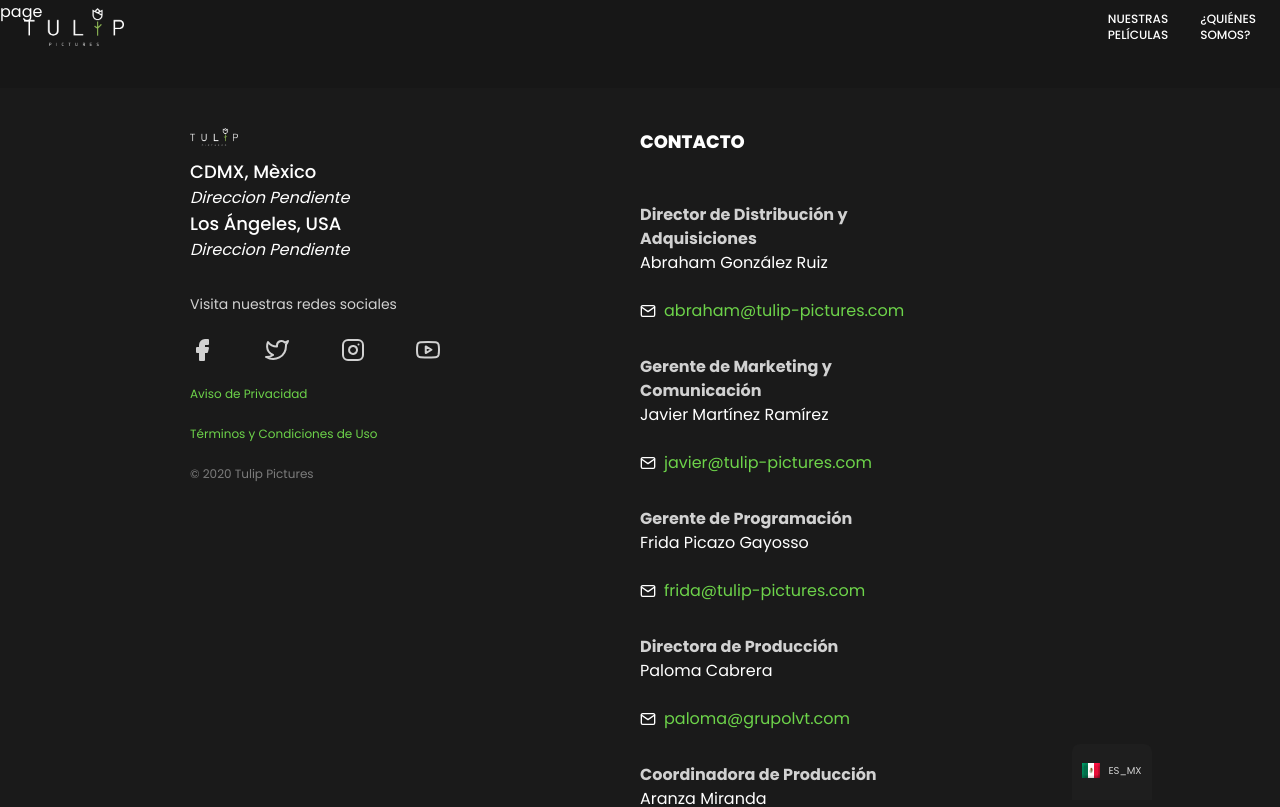
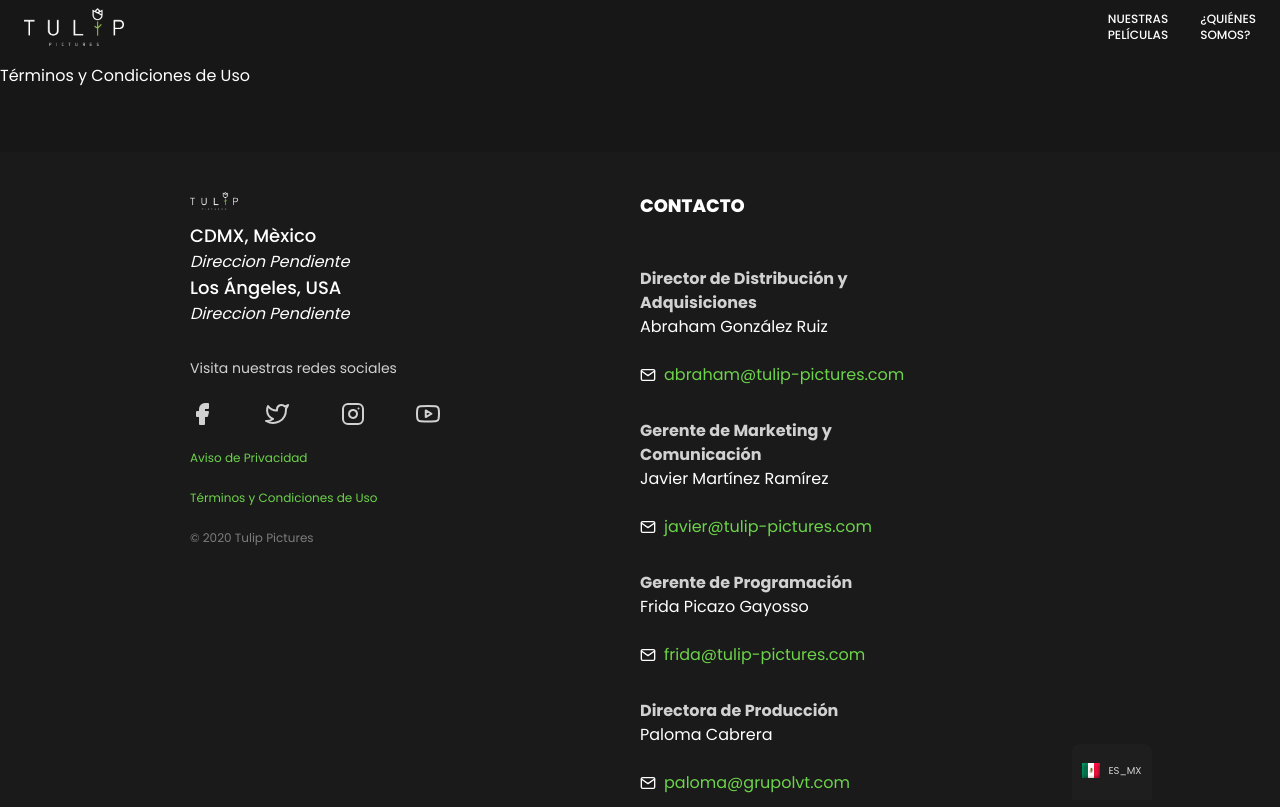
Before and after one commit to LVTDev/tulip-pictures, a Next.js app: page /terminos in a window 1280 px wide. Shown: the top 807 px of the page. Built offline with nearby package versions, Linux system fonts and the light colour scheme.

Commit message:
fix: fixes breaking issue of movies without categories in about us page

```diff
--- a/src/app/terminos/page.tsx
+++ b/src/app/terminos/page.tsx
@@ -1,9 +1,14 @@
-import React from 'react'
+import React from "react";
 
 const page = () => {
   return (
-    <div>page</div>
-  )
-}
+    <div className="pt-16">
+      <h1>Términos y Condiciones de Uso</h1>
+      <div>
 
-export default page
+      </div>
+    </div>
+  );
+};
+
+export default page;
--- a/src/components/general UI/Header.tsx
+++ b/src/components/general UI/Header.tsx
@@ -56,13 +56,13 @@ const Header = () => {
 
       <div className="w-max flex justify-between gap-4  md:gap-8 items-center">
         <Link
-          className="w-min text-[9px] md:text-xs font-poppins font-medium"
+          className="w-min hover:text-verde transition-all text-[9px] md:text-xs font-poppins font-medium"
           href={`${pageLang === "es" ? "/our-films" : "/en/our-films"}`}
         >
           {`${pageLang === "es" ? "NUESTRAS PELÍCULAS" : "OUR FILMS"}`}
         </Link>
         <Link
-          className="w-min text-[9px] md:text-xs font-poppins font-medium"
+          className="w-min text-[9px] hover:text-verde transition-all md:text-xs font-poppins font-medium"
           href={"/about-us"}
         >
           {`${pageLang === "es" ? "¿QUIÉNES SOMOS?" : "ABOUT US"}`}
--- a/src/components/general UI/HomeSlider.tsx
+++ b/src/components/general UI/HomeSlider.tsx
@@ -29,8 +29,7 @@ const HomeSlider = ({
   slideData: SlideData[];
   category: string;
 }) => {
-  // category="distribution"
-  // console.log("slideData", slideData);
+
   const filterData = () => {
     if (category === "distribution") {
       return slideData.filter(
--- a/src/components/general UI/InfoSlider.tsx
+++ b/src/components/general UI/InfoSlider.tsx
@@ -110,7 +110,7 @@ const InfoSlider = ({ lang }: { lang: string }) => {
                       <p className="font-medium">{slide.title}</p>
                       <p className="text-[9px] text-verde">
                         {" "}
-                        {slide.categories.map((cat) => cat.title).join(", ")}
+                        {slide.categories &&  slide.categories.map((cat) => cat.title).join(", ")}
                       </p>{" "}
                     </div>
                   </div>
--- a/src/components/general UI/PeliculasList.tsx
+++ b/src/components/general UI/PeliculasList.tsx
@@ -78,7 +78,7 @@ const PeliculasList = ({ category }: { category: string | null }) => {
               <p className="text-xl leading-[1.3]">{movie.title}</p>
               <p className="text-[9px] text-verde">
                 {" "}
-                {movie.categories.map((cat) => cat.title).join(", ")}
+                {movie.categories && movie.categories.map((cat) => cat.title).join(", ")}
               </p>
             </div>
           </Link>
```
